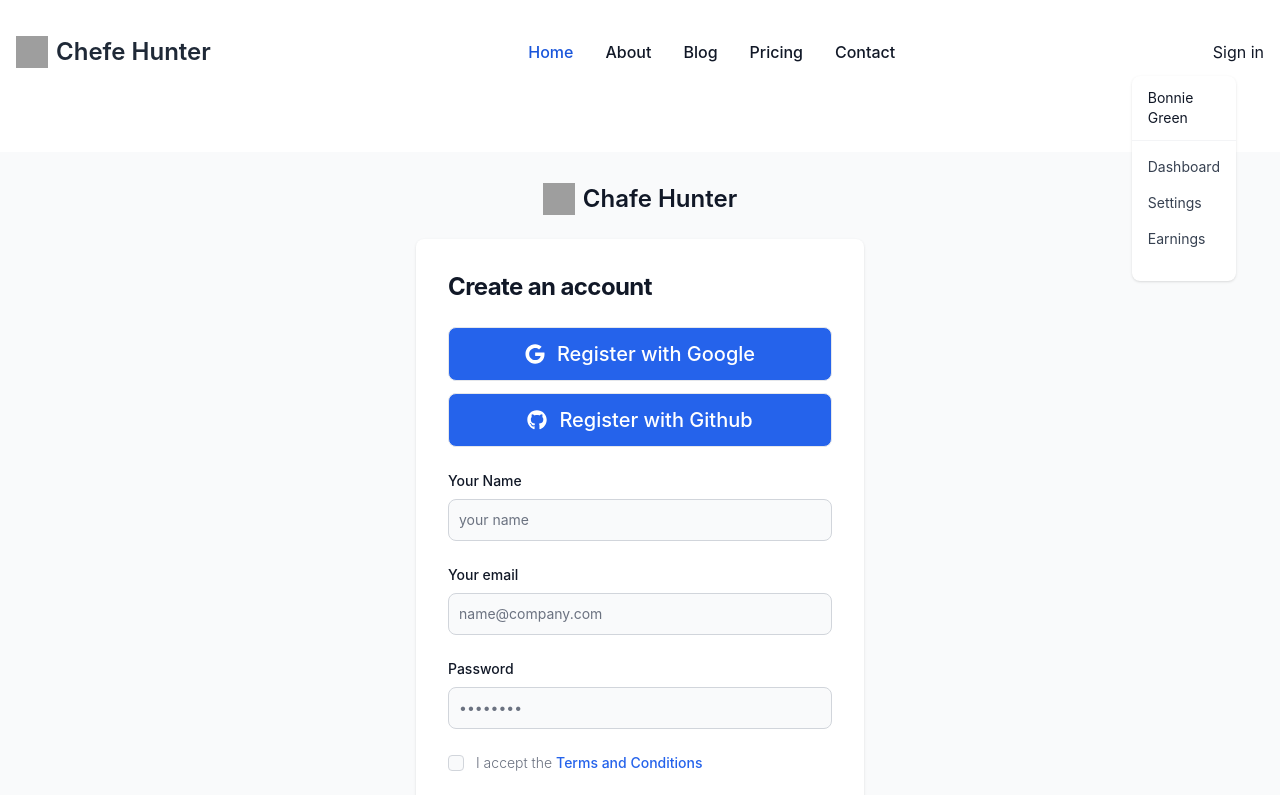
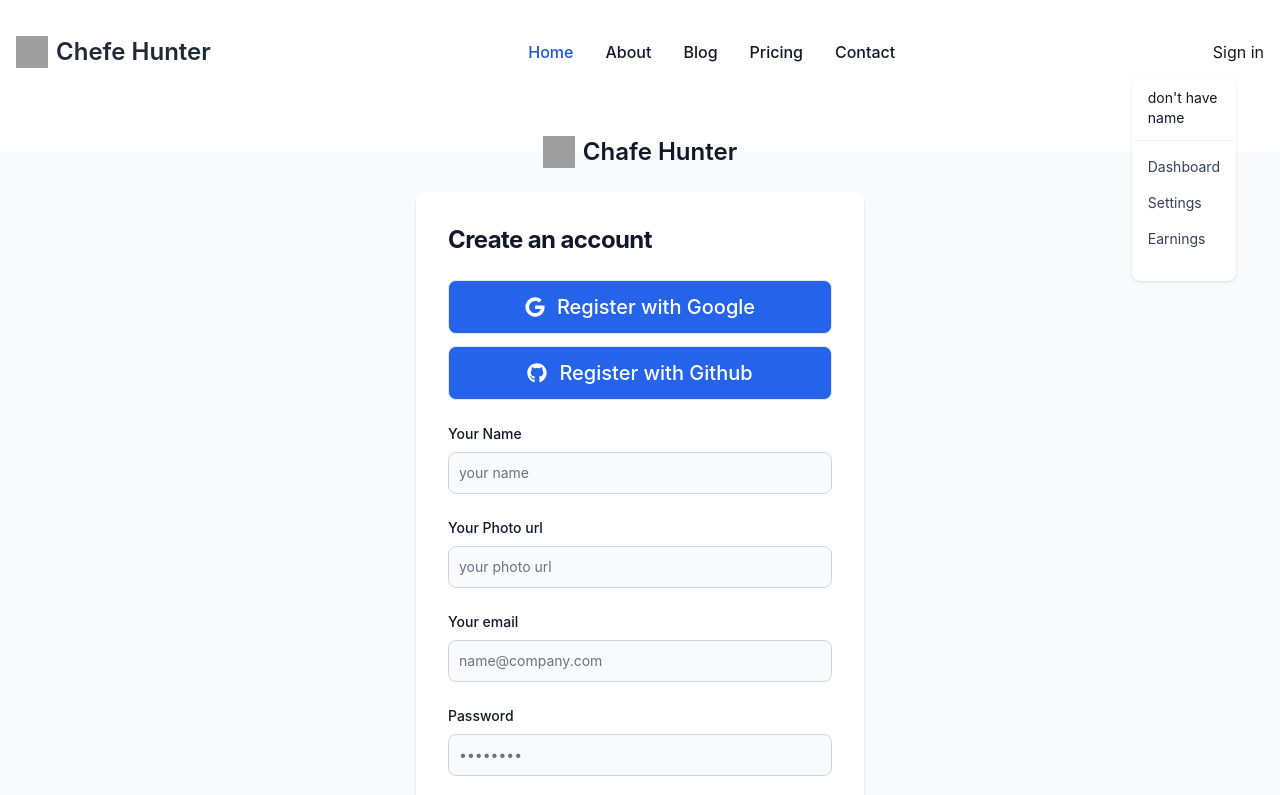
Before and after one commit to masudrahman-dev/chef-recipe-hunter-client, a React (Vite) app in the folder recepi-hunter-client/: page /register in a window 1280 px wide. Shown: the top 795 px of the page. Built offline with nearby package versions, Linux system fonts and the light colour scheme; no server answers; grey boxes are pictures that could not be loaded.

Commit message:
dynamically show name and photo url

```diff
--- a/recepi-hunter-client/src/components/shared/header/Header.jsx
+++ b/recepi-hunter-client/src/components/shared/header/Header.jsx
@@ -1,7 +1,6 @@
 import { Collapse } from "flowbite";
 import React, { useContext, useEffect, useState } from "react";
 import { Link, NavLink } from "react-router-dom";
-import ToggleButton from "../../ToggleButton";
 import { AuthContext } from "../../../contexts/AuthProvider";
 
 const Header = () => {
@@ -19,7 +18,7 @@ const Header = () => {
         // An error happened.
       });
   };
-  console.log("user :>> ", user);
+  // console.log("user :>> ", user);
   // console.log(displayName,email,photoURL);
   return (
     <div className="mb-12">
@@ -37,7 +36,7 @@ const Header = () => {
           </Link>
 
           <div className="flex relative items-center md:order-2">
-            {user?.displayName || user ? (
+            {user ? (
               <button
                 onMouseOver={() => setIsUserOpen(!isUserOpen)}
                 type="button"
@@ -50,7 +49,7 @@ const Header = () => {
                 <span className="sr-only">Open user menu</span>
                 <img
                   className="w-8 h-8 rounded-full"
-                  src="https://source.unsplash.com/user/c_v_r/100x100"
+                  src={user?.photoURL || "don't have photo"}
                   alt="user photo"
                 />
               </button>
@@ -71,7 +70,7 @@ const Header = () => {
             >
               <div className="px-4 py-3">
                 <span className="block text-sm text-gray-900 dark:text-white">
-                  {user?.displayName || "Bonnie Green"}
+                  {user?.displayName || "don't have name"}
                 </span>
                 <span className="block text-sm  text-gray-500 truncate dark:text-gray-400">
                   {user?.email}
--- a/recepi-hunter-client/src/contexts/AuthProvider.jsx
+++ b/recepi-hunter-client/src/contexts/AuthProvider.jsx
@@ -7,6 +7,7 @@ import {
   onAuthStateChanged,
   signInWithEmailAndPassword,
   signOut,
+  updateProfile,
 } from "firebase/auth";
 import app from "../utils/firebase/firebase.config";
 export const AuthContext = createContext(null);
@@ -14,22 +15,57 @@ const auth = getAuth(app);
 
 const AuthProvider = ({ children }) => {
   const [user, setUser] = useState(null);
+  const [name, setName] = useState(null);
+  const [photo, setPhoto] = useState(null);
   const [loading, setLoading] = useState(null);
   const registerUser = (email, password) => {
     setLoading(true);
     return createUserWithEmailAndPassword(auth, email, password);
   };
-  const logIn = (email, password, name) => {
+  const updateUser = (name, photo) => {
+    setName(name);
+    setPhoto(photo);
+  };
+
+  updateProfile(auth.currentUser, {
+    displayName: name,
+    photoURL: photo,
+  })
+    .then(() => {
+      // Profile updated!
+      // ...
+    })
+    .catch((error) => {
+      // An error occurred
+      // ...
+    });
+
+
+
+
+
+
+
+
+
+
+
+
+
+
+  const logIn = (email, password) => {
     setLoading(true);
-    return signInWithEmailAndPassword(auth, email, password, name);
+    return signInWithEmailAndPassword(auth, email, password);
   };
 
   const logOut = () => {
     return signOut(auth);
   };
 
+
   useEffect(() => {
     const unsubscribe = onAuthStateChanged(auth, (currentUser) => {
+      // console.log("auth.currentUser :>> ", auth.currentUser);
       // console.log("logged in user inside auth state observer", currentUser);
       setUser(currentUser);
       setLoading(false);
@@ -42,9 +78,10 @@ const AuthProvider = ({ children }) => {
 
   const authInfo = {
     registerUser,
+    updateUser,
     logIn,
+    logOut,
     user,
-    logOut,
     loading,
   };
   // console.log("user :>> ", user);
--- a/recepi-hunter-client/src/pages/blog/Blog.jsx
+++ b/recepi-hunter-client/src/pages/blog/Blog.jsx
@@ -318,7 +318,7 @@ URL: https://flowbite.com/docs/components/typography/
               </div>
               <form className="mb-6">
                 <div className="py-2 px-4 mb-4 bg-white rounded-lg rounded-t-lg border border-gray-200 dark:bg-gray-800 dark:border-gray-700">
-                  <label for="comment" className="sr-only">
+                  <label htmlFor="comment" className="sr-only">
                     Your comment
                   </label>
                   <textarea
--- a/recepi-hunter-client/src/pages/chefeRecips/recefies/RecefiesCard.jsx
+++ b/recepi-hunter-client/src/pages/chefeRecips/recefies/RecefiesCard.jsx
@@ -11,7 +11,7 @@ const RecefiesCard = ({ recipe }) => {
   const [mark, setMark] = useState(false);
   const { recipe_name, recipe_image, rating, cooking_method, ingredients, id } =
     recipe;
-// console.log('recipe :>> ', recipe);
+  // console.log('recipe :>> ', recipe);
   return (
     <div className="  w-full ">
       <div className=" bg-white  border-gray-200 rounded-lg shadow dark:bg-gray-800 dark:border-gray-700">
@@ -55,11 +55,12 @@ const RecefiesCard = ({ recipe }) => {
                   toast.success("Favorite Selected 💖");
                   setMark(!mark);
                 }}
-                className={`inline-flex items-center px-4 py-2 text-sm font-medium text-center text-white bg-blue-700 rounded-lg hover:bg-blue-800 focus:ring-4 focus:outline-none focus:ring-blue-300 dark:bg-blue-600 dark:hover:bg-blue-700 dark:focus:ring-blue-800 ${mark ? 'text-rose-400' : "text-white"}`}
+                className={`inline-flex items-center px-4 py-2 text-sm font-medium text-center   bg-blue-700 rounded-lg hover:bg-blue-800 focus:ring-4 focus:outline-none focus:ring-blue-300 dark:bg-blue-600 dark:hover:bg-blue-700 dark:focus:ring-blue-800 ${
+                  mark ? "text-yellow-300" : "text-white"
+                }`}
               >
                 <span className="pr-3"> Favorite</span>
                 <FaBookmark />
-
               </button>
               <Toaster />
             </div>
--- a/recepi-hunter-client/src/pages/home/sections/Banner.jsx
+++ b/recepi-hunter-client/src/pages/home/sections/Banner.jsx
@@ -56,8 +56,8 @@ const Banner = () => {
       </section> */}
       <section className="bg-white dark:bg-gray-900">
         <div className="grid max-w-screen-xl px-4 py-8 mx-auto lg:gap-8 xl:gap-0 lg:py-16 lg:grid-cols-12">
-          <div className="mr-auto place-self-center lg:col-span-7">
-            <h1 className="max-w-2xl mb-4 text-4xl font-bold tracking-tight leading-none md:text-5xl xl:text-6xl dark:text-white">
+          <div className="mr-auto place-self-center lg:col-span-7 text-center">
+            <h1 className=" max-w-2xl mb-4 text-4xl font-bold tracking-tight leading-none md:text-5xl xl:text-6xl dark:text-white">
               Over 250 Delicious & Tasty Recipes
             </h1>
 
--- a/recepi-hunter-client/src/pages/register/Register.jsx
+++ b/recepi-hunter-client/src/pages/register/Register.jsx
@@ -2,29 +2,32 @@ import React, { useContext, useState } from "react";
 import { FaGithub, FaGoogle } from "react-icons/fa";
 import { Link } from "react-router-dom";
 import { AuthContext } from "../../contexts/AuthProvider";
+import { updateProfile } from "firebase/auth";
 
 const Register = () => {
   // const [user, setUser] = useState(null);
-  const { registerUser } = useContext(AuthContext);
+  const { registerUser, updateUser } = useContext(AuthContext);
 
   const handleRegister = (e) => {
     const form = e.target;
     const name = form.name.value;
+    const photo = form.url.value;
     const email = form.email.value;
     const password = form.password.value;
     console.log(name, email, password);
-    registerUser(email, password,name)
+    registerUser(email, password)
       .then((userCredential) => {
         // Signed in
         const user = userCredential.user;
-        console.log(user);
-        // setUser(user);
+        // console.log("user :>> ", user);
       })
       .catch((error) => {
         const errorCode = error.code;
         const errorMessage = error.message;
         console.log(errorCode, errorMessage);
       });
+    updateUser(name, photo);
+
     e.preventDefault();
   };
 
@@ -81,7 +84,23 @@ const Register = () => {
                     id="name"
                     placeholder="your name"
                     className="bg-gray-50 border border-gray-300 text-gray-900 sm:text-sm rounded-lg focus:ring-primary-600 focus:border-primary-600 block w-full p-2.5 dark:bg-gray-700 dark:border-gray-600 dark:placeholder-gray-400 dark:text-white dark:focus:ring-blue-500 dark:focus:border-blue-500"
-                    required=""
+                    required
+                  />
+                </div>
+                <div>
+                  <label
+                    htmlFor="name"
+                    className="block mb-2 text-sm font-medium text-gray-900 dark:text-white"
+                  >
+                    Your Photo url
+                  </label>
+                  <input
+                    type="url"
+                    name="url"
+                    id="url"
+                    placeholder="your photo url"
+                    className="bg-gray-50 border border-gray-300 text-gray-900 sm:text-sm rounded-lg focus:ring-primary-600 focus:border-primary-600 block w-full p-2.5 dark:bg-gray-700 dark:border-gray-600 dark:placeholder-gray-400 dark:text-white dark:focus:ring-blue-500 dark:focus:border-blue-500"
+                    required
                   />
                 </div>
                 <div>
@@ -97,7 +116,7 @@ const Register = () => {
                     id="email"
                     className="bg-gray-50 border border-gray-300 text-gray-900 sm:text-sm rounded-lg focus:ring-primary-600 focus:border-primary-600 block w-full p-2.5 dark:bg-gray-700 dark:border-gray-600 dark:placeholder-gray-400 dark:text-white dark:focus:ring-blue-500 dark:focus:border-blue-500"
                     placeholder="name@company.com"
-                    required=""
+                    required
                   />
                 </div>
                 <div>
@@ -113,7 +132,7 @@ const Register = () => {
                     id="password"
                     placeholder="••••••••"
                     className="bg-gray-50 border border-gray-300 text-gray-900 sm:text-sm rounded-lg focus:ring-primary-600 focus:border-primary-600 block w-full p-2.5 dark:bg-gray-700 dark:border-gray-600 dark:placeholder-gray-400 dark:text-white dark:focus:ring-blue-500 dark:focus:border-blue-500"
-                    required=""
+                    required
                   />
                 </div>
 
```
Also changed, not shown: recepi-hunter-client/src/pages/login/Login.jsx (+16 -10 lines), 1 other file (tests, documents, lock files or other folders).
